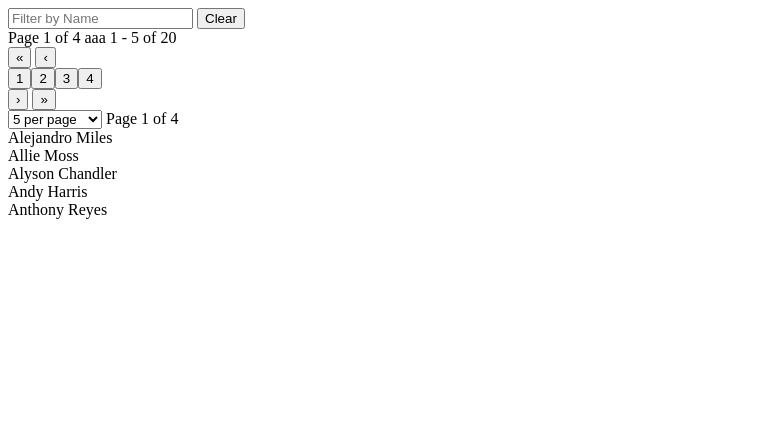
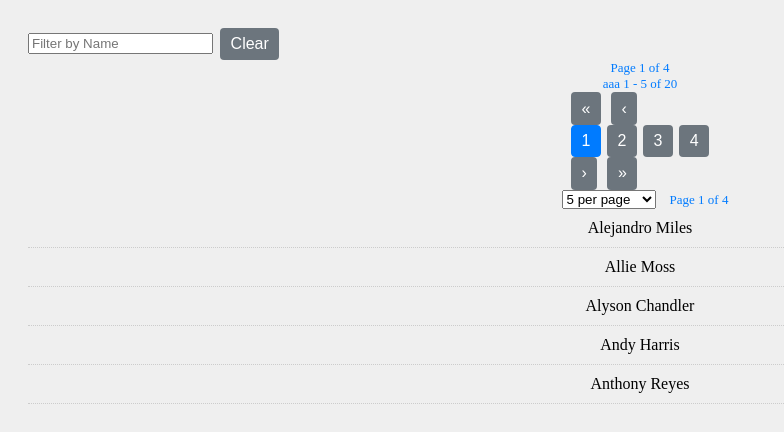
Before and after one commit to theonealf/Jplistexemple, a plain HTML site: page index.htm in a window 1280 px wide. Shown: the whole page, without its empty margins (0-784 px from the left). Drawn offline with Linux system fonts and the light colour scheme.

Commit message:
med ny css

```diff
--- /dev/null
+++ b/css/app.css
@@ -0,0 +1,87 @@
+/**
+ * demo styles
+ */
+ html, body{
+    background: #efefef;
+    box-sizing: border-box;
+    padding: 10px;
+}
+
+h1{
+    text-align: center;
+    margin: 0 0 10px 0;
+    padding: 0;
+    font-size: 22px;
+    color: #212529;
+}
+
+a{
+    color: #212529;
+}
+
+a:hover{
+  text-decoration: none;
+}
+
+[data-jplist-group]{
+    display: flex;
+    font-size: 16px;
+    flex-wrap: nowrap;
+    flex-direction: column;
+    align-items: center;
+    width: 100%;
+    box-sizing: border-box;
+}
+
+[data-jplist-item]{
+  border-bottom: 1px dotted #ccc;
+  width: 100%;
+  text-align: center;
+  padding: 10px 0;
+  box-sizing: border-box;
+}
+
+.controls{
+    display: flex;
+    justify-content: center;
+    margin: 20px 0 10px 0;
+}
+
+button{
+  color: #fff;
+  background-color: #6c757d;
+  border-color: #6c757d;
+  display: inline-block;
+  font-weight: 400;
+  text-align: center;
+  white-space: nowrap;
+  vertical-align: middle;
+  user-select: none;
+  border: 1px solid transparent;
+  padding: .2rem .6rem;
+  font-size: 1rem;
+  line-height: 1.5;
+  border-radius: .25rem;
+  margin: 0 3px;
+}
+
+.jplist-selected{
+  background-color: #007bff;
+  border-color: #007bff;
+}
+
+[data-jplist-control="pagination"]{
+    display: flex;
+    align-items: center;
+    justify-content: center;
+    flex-direction: column;
+}
+
+select{
+    margin: 0 10px;
+}
+
+[data-type="info"]{
+  font-size: 13px;
+  color: #007bff;;
+}
--- a/index.htm
+++ b/index.htm
@@ -7,6 +7,7 @@
 
         <!-- jPList CSS -->
         <link rel="stylesheet" href="css/jplist.styles.css" />
+        <link rel="stylesheet" href="css/app.css" />
     </head>
     <body>
 
```
